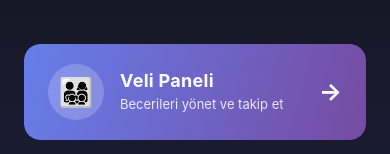
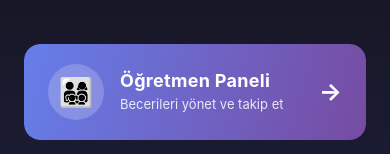
Before and after one commit to keremburakkarci/RutiMind, a React Native app: screen /ParentHome in a window 390 px wide. Shown: the part 333-487 px from the top of the page. Built offline with nearby package versions, Linux system fonts and the light colour scheme; no server answers; what react-native-worklets would draw is missing.

Commit message:
chore(i18n): replace 'Veli' -> 'Öğretmen' in UI and docs

```diff
--- a/components/ParentScreen.js
+++ b/components/ParentScreen.js
@@ -45,7 +45,7 @@ export const ParentScreen = ({ setCurrentScreen, signInWithGoogle }) => {
       </View>
       <View style={styles.modernAuthHeader}>
         <View style={styles.placeholder} />
-        <Text style={styles.modernAuthHeaderTitle}>Veli Paneli</Text>
+  <Text style={styles.modernAuthHeaderTitle}>Öğretmen Paneli</Text>
         <View style={styles.placeholder} />
       </View>
 
@@ -57,7 +57,7 @@ export const ParentScreen = ({ setCurrentScreen, signInWithGoogle }) => {
             </View>
             <Text style={styles.modernWelcomeTitle}>Hoş Geldiniz!</Text>
             <Text style={styles.modernWelcomeSubtitle}>
-              RutiMind veli paneline giriş yapın
+              RutiMind öğretmen paneline giriş yapın
             </Text>
           </View>
 
--- a/src/i18n/locales/tr.ts
+++ b/src/i18n/locales/tr.ts
@@ -23,8 +23,8 @@ export default {
   mainMenu: {
     title: 'RutiMind',
     subtitle: 'Kendini yönetmenin akıllı yolu',
-    parentPanel: 'Veli Paneli',
-    parentPanelDesc: 'Becerileri yönet ve takip et',
+  parentPanel: 'Öğretmen Paneli',
+  parentPanelDesc: 'Becerileri yönet ve takip et',
     studentMode: 'Öğrenci Modu',
     studentModeDesc: 'Becerileri tamamla',
     education: 'Eğitim İçerikleri',
@@ -36,8 +36,8 @@ export default {
 
   // Authentication
   auth: {
-    welcomeTitle: 'Veli Paneline Hoş Geldiniz!',
-    welcomeSubtitle: 'Çocuğunuzun gelişimini takip etmek için lütfen giriş yapın.',
+  welcomeTitle: 'Öğretmen Paneline Hoş Geldiniz!',
+  welcomeSubtitle: 'Çocuğunuzun gelişimini takip etmek için lütfen giriş yapın.',
     signInWithGoogle: 'Google ile Giriş Yap',
     securityInfo: 'Güvenli giriş ve veri koruması',
     pinSetupTitle: 'Lütfen 6 haneli bir PIN oluşturun.',
@@ -146,7 +146,7 @@ export default {
     sessionComplete: 'Oturum Tamamlandı!',
     sessionCompleteMessage: 'Tebrikler! Tüm becerileri tamamladın.',
     backToMenu: 'Ana Menüye Dön',
-    noSkillsConfigured: 'Beceri listesi boş. Lütfen önce veli panelinden beceri ekleyin.',
+  noSkillsConfigured: 'Beceri listesi boş. Lütfen önce öğretmen panelinden beceri ekleyin.',
   },
 
   // Dashboard
@@ -182,7 +182,7 @@ export default {
     selfReinforcement: 'Kendini Pekiştirme',
 
     // App usage topics
-    parentMode: 'Veli Modu Kullanımı',
+  parentMode: 'Öğretmen Modu Kullanımı',
     studentMode: 'Öğrenci Modu Kullanımı',
   },
 
--- a/src/screens/EducationScreen.tsx
+++ b/src/screens/EducationScreen.tsx
@@ -56,7 +56,7 @@ const EducationScreen: React.FC = () => {
                 screenTitle: 'Uygulama Eğitimi',
                 steps: [
                   { title: 'Uygulamaya giriş', videoUrl: null },
-                  { title: 'Veli Paneline Giriş', videoUrl: null },
+                  { title: 'Öğretmen Paneline Giriş', videoUrl: null },
                   { title: 'Becerileri Belirleme', videoUrl: null },
                   { title: 'Pekişireçleri Belirleme', videoUrl: null },
                   { title: 'Gelişim Grafiğini Görüntüleme', videoUrl: null },
--- a/src/screens/parent/ParentHome.tsx
+++ b/src/screens/parent/ParentHome.tsx
@@ -14,8 +14,8 @@ const ParentHome: React.FC = () => {
 
   return (
     <View style={styles.container}>
-      {/* Global top actions (title, main menu, user profile) */}
-      <GlobalTopActions title={t('parent.homeTitle', 'Veli Paneli')} showBack={false} />
+  {/* Global top actions (title, main menu, user profile) */}
+  <GlobalTopActions title={t('parent.homeTitle', 'Öğretmen Paneli')} showBack={false} />
 
       <LinearGradient
         colors={['#0a0a0a', '#1a1a2e', '#16213e']}
```
Also changed, not shown: App.js (+8 -8 lines), 1 other file (tests, documents, lock files or other folders).
